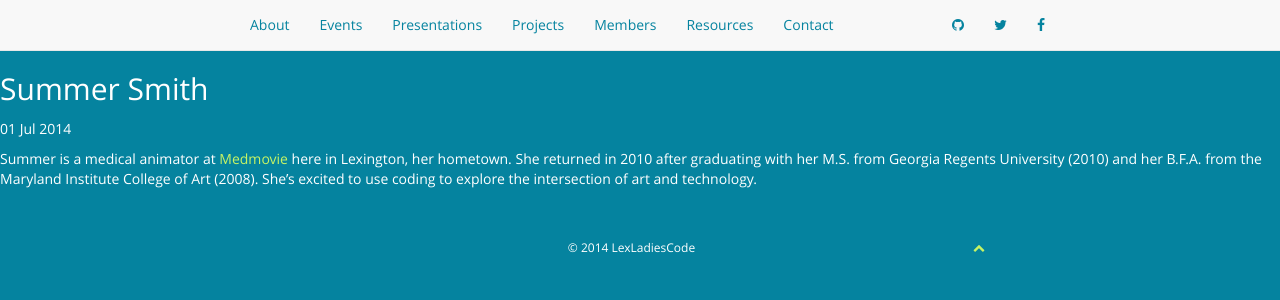
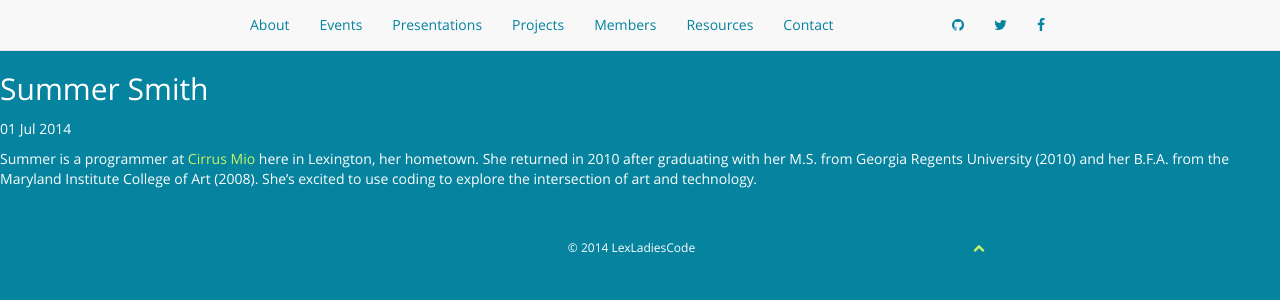
Before and after one commit to LexLadiesCode/LexLadiesCode.github.io, a Jekyll site: the page built from members/_posts/2014-07-01-summer-smith.markdown, in a window 1280 px wide. Shown: the top 300 px of the page. Built offline with Jekyll 4.4.1, drawn with Linux system fonts in a browser that asks for light colours; nearby versions of some CDN libraries.

Commit message:
Updated bio

```diff
--- a/members/_posts/2014-07-01-summer-smith.markdown
+++ b/members/_posts/2014-07-01-summer-smith.markdown
@@ -1,9 +1,10 @@
 ---
 layout: post
 title: Summer Smith
+website: http://www.summasmiff.com/
 github: summasmiff
 twitter: sumerfish
 photo: summer_headshot.jpg
 ---
 
-Summer is a medical animator at [Medmovie](www.medmovie.com) here in Lexington, her hometown.  She returned in 2010 after graduating with her M.S. from Georgia Regents University (2010) and her B.F.A. from the Maryland Institute College of Art (2008). She's excited to use coding to explore the intersection of art and technology.
+Summer is a programmer at [Cirrus Mio](www.cirrusmio.com) here in Lexington, her hometown.  She returned in 2010 after graduating with her M.S. from Georgia Regents University (2010) and her B.F.A. from the Maryland Institute College of Art (2008). She's excited to use coding to explore the intersection of art and technology.
```
